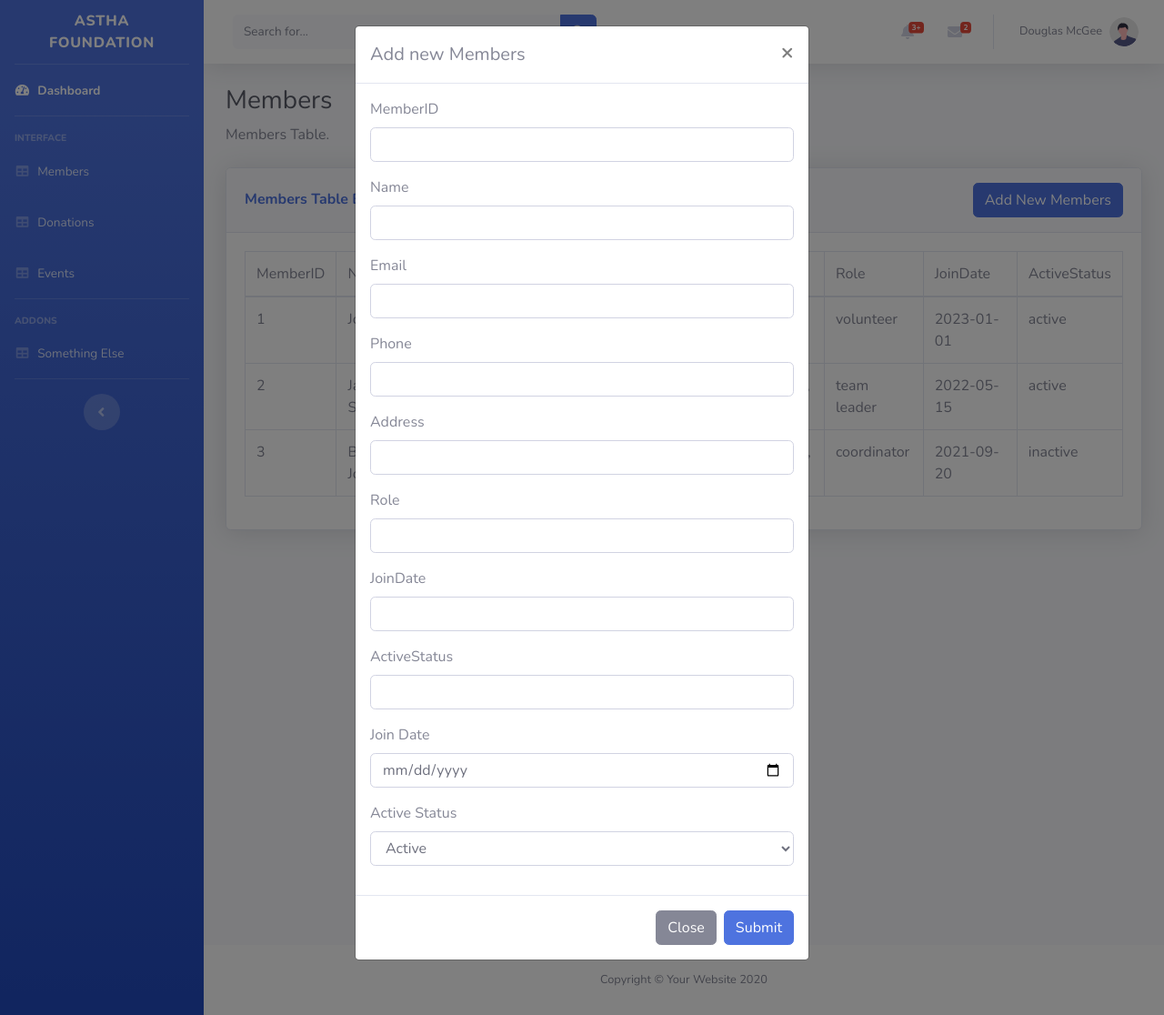
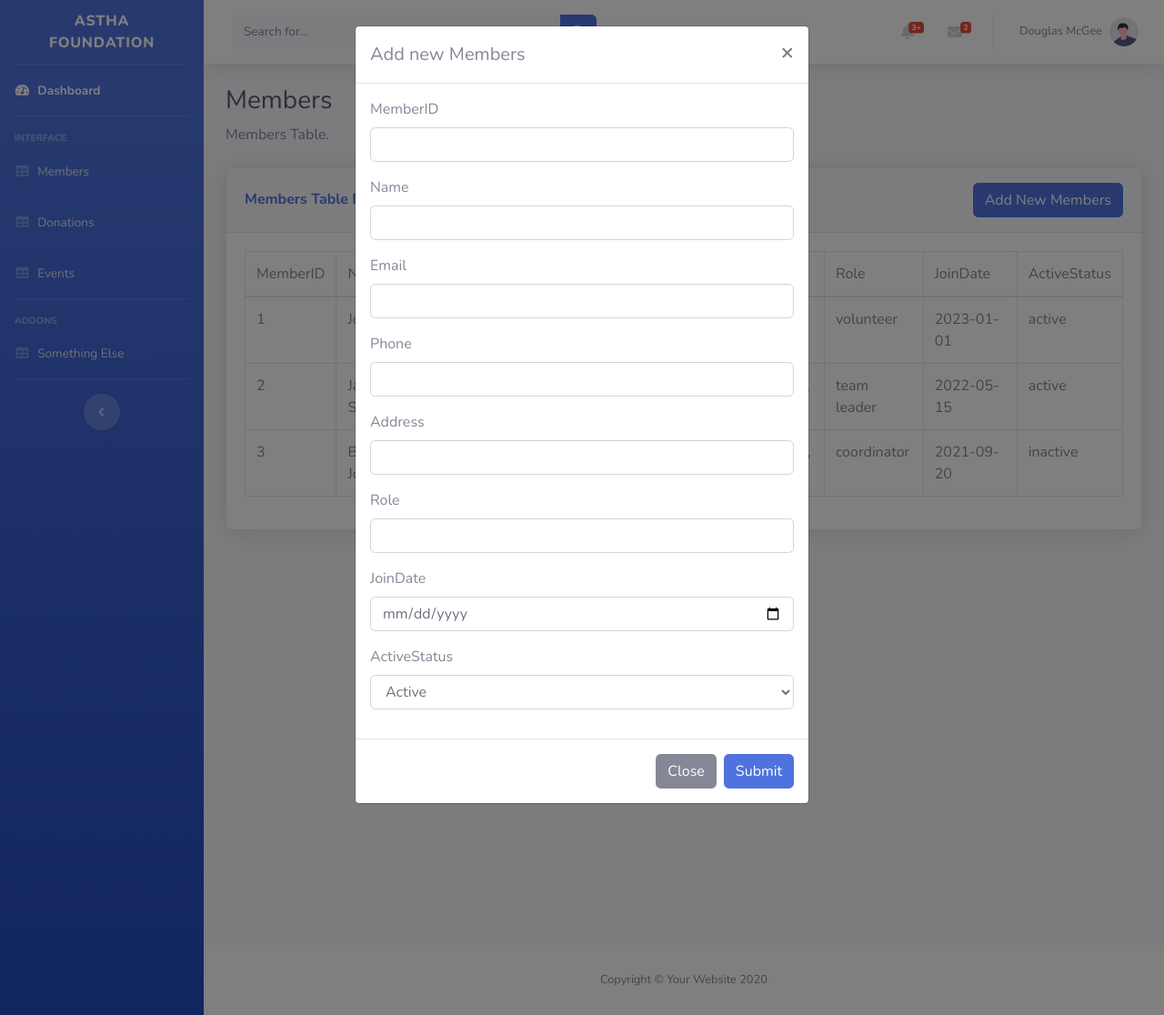
Before and after one commit to mainak17/astha-foundation, a Flask app: page /members in a window 1280 px wide, after a click that opens the changed part. Shown: the whole page at 91% size. Run offline with Flask 3, Linux system fonts and the light colour scheme; some libraries are stand-ins or nearby versions.

Commit message:
updated somethings

```diff
--- a/templates/index.html
+++ b/templates/index.html
@@ -105,8 +105,8 @@
                                     <div class="row no-gutters align-items-center">
                                         <div class="col mr-2">
                                             <div class="text-xs font-weight-bold text-warning text-uppercase mb-1">
-                                                Pending Requests</div>
-                                            <div class="h5 mb-0 font-weight-bold text-gray-800">18</div>
+                                                Upcoming Events </div>
+                                            <div class="h5 mb-0 font-weight-bold text-gray-800">12</div>
                                         </div>
                                         <div class="col-auto">
                                             <i class="fas fa-comments fa-2x text-gray-300"></i>
--- a/templates/modal.html
+++ b/templates/modal.html
@@ -14,26 +14,31 @@
 <!-- Modal Body -->
 <div class="modal-body">
     <form>
-        {% for key in content['keys'] %}
+        <!-- {% for key in content['keys'] %}
             <div class="form-group">
                 <label for="{{ key }}">{{ key }}</label>
                 <input type="text" class="form-control" id="{{ key }}" name="{{ key }}">
             </div>
+        {% endfor %} -->
+
+
+        {% for key in content['keys'] %}
+            <div class="form-group">
+                <label for="{{ key }}">{{ key }}</label>
+
+        {% if 'date' in key.lower() %}
+            <input type="date" class="form-control" id="{{ key }}" name="{{ key }}">
+            {% elif 'status' in key.lower() %}
+                <select class="form-control" id="{{ key }}" name="{{ key }}">
+                    <option value="active">Active</option>
+                    <option value="inactive">Inactive</option>
+                </select>
+            {% else %}
+            <input type="text" class="form-control" id="{{ key }}" name="{{ key }}">
+        {% endif %}
+    </div>
         {% endfor %}
 
-
-
-      <div class="form-group">
-        <label for="joinDate">Join Date</label>
-        <input type="date" class="form-control" id="joinDate" name="joinDate">
-      </div>
-      <div class="form-group">
-        <label for="activeStatus">Active Status</label>
-        <select class="form-control" id="activeStatus" name="activeStatus">
-          <option value="active">Active</option>
-          <option value="inactive">Inactive</option>
-        </select>
-      </div>
     </form>
   </div>
 
```
